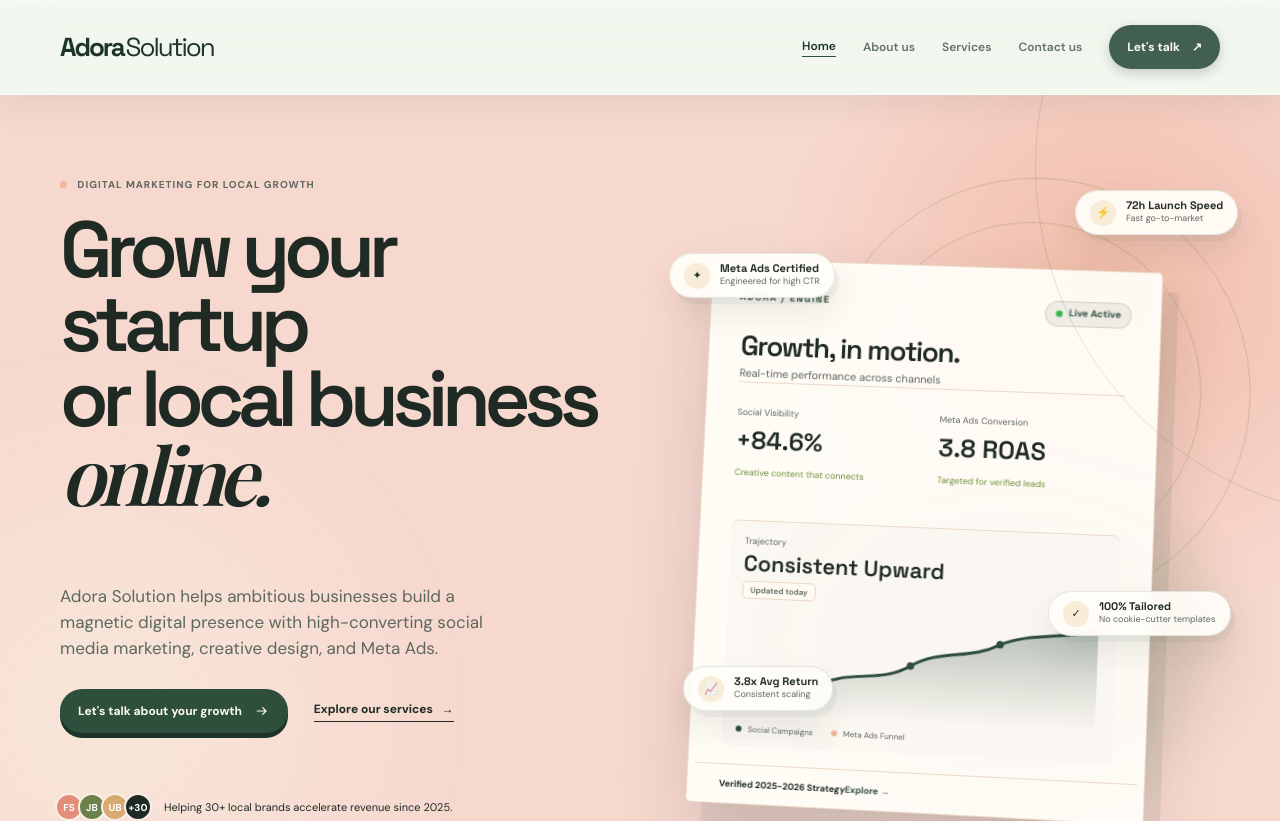
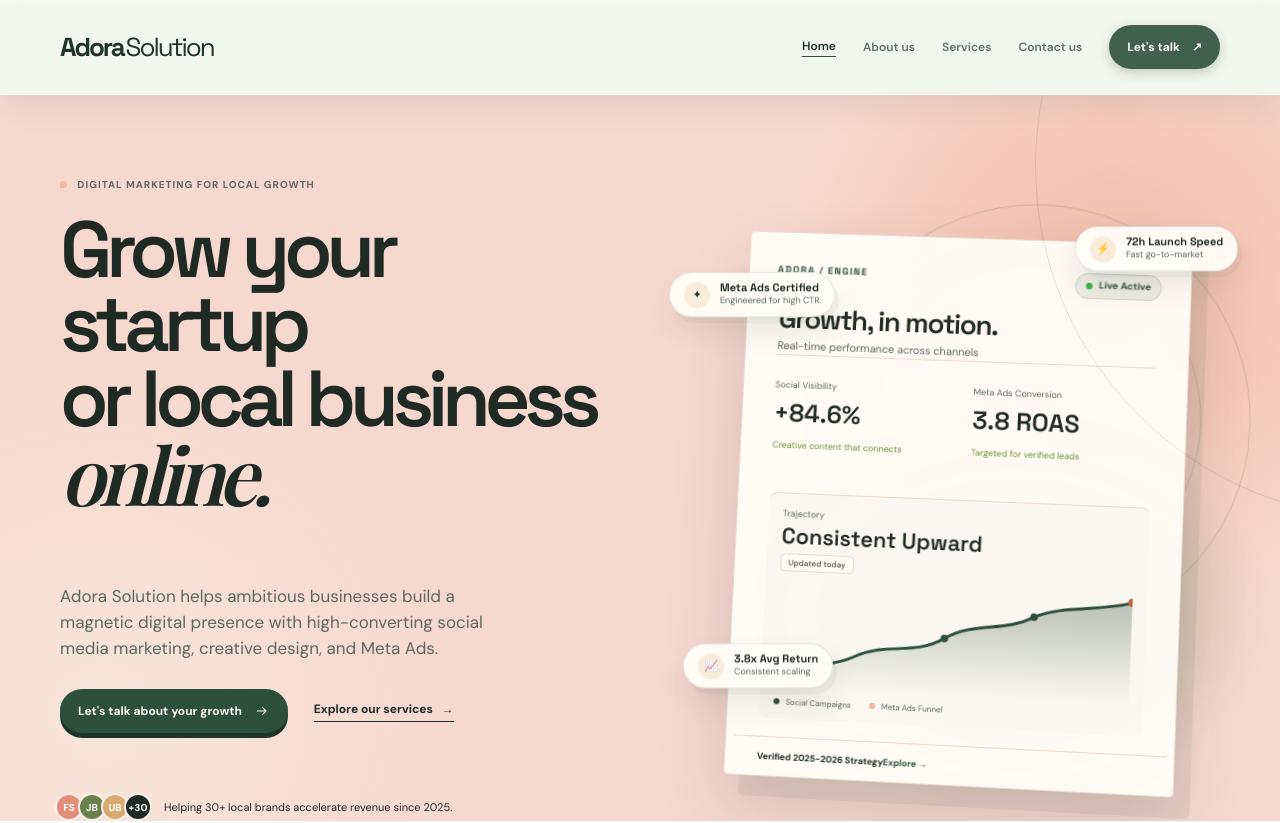
Before and after one commit to Jagrat-2404/Adora_Simple_React_Responsive, a React (Vite) app: page / in a window 1280 px wide. Shown: the top 823 px of the page. Built offline with nearby package versions, Linux system fonts and the light colour scheme; a web font is replaced by a local one.

Commit message:
added right and top properties to the .modal class in styles.css to adjust its position on the screen.

```diff
--- a/src/styles.css
+++ b/src/styles.css
@@ -237,6 +237,9 @@
 .hero-art {
   position: relative;
   min-height: 440px;
+  display: flex;
+  align-items: center;
+  justify-content: center;
   isolation: isolate;
 }
 .hero-photo {
@@ -266,8 +269,10 @@
 .dashboard-parallax {
   position: relative;
   z-index: 3;
-  display: block;
-  padding-top: 55px;
+  display: flex;
+  align-items: center;
+  justify-content: center;
+  padding-top: 0;
 }
 .dashboard-orbit {
   position: absolute;
@@ -301,7 +306,7 @@
   inset: auto !important;
   z-index: 2;
   right: 20px;
-  top: 55px;
+  top: -50px;
   width: min(455px, 100%);
   padding: 32px 32px 24px;
   background: rgba(255, 253, 248, .94);
```
Also changed, not shown: 1 other file (tests, documents, lock files or other folders).
